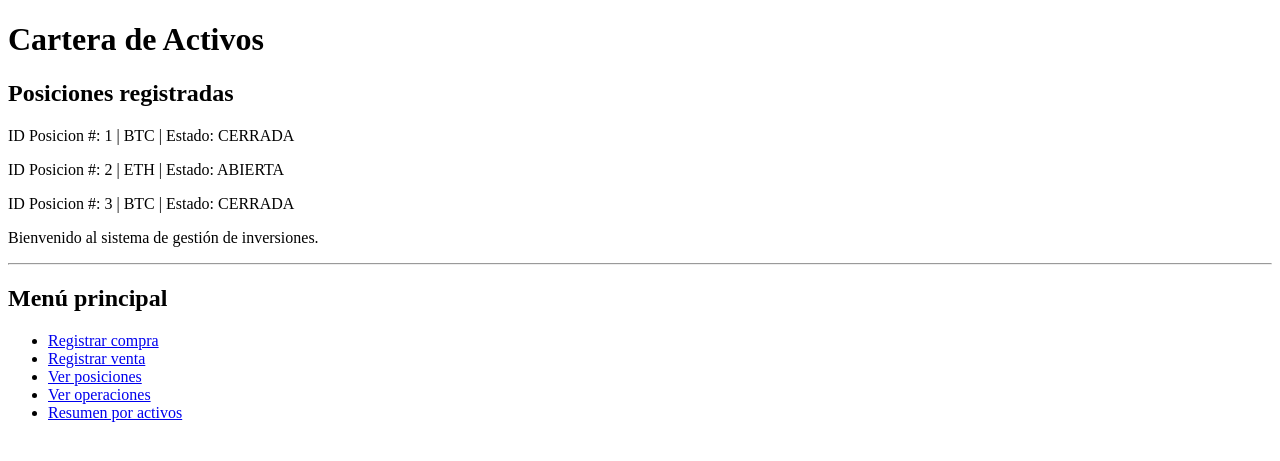
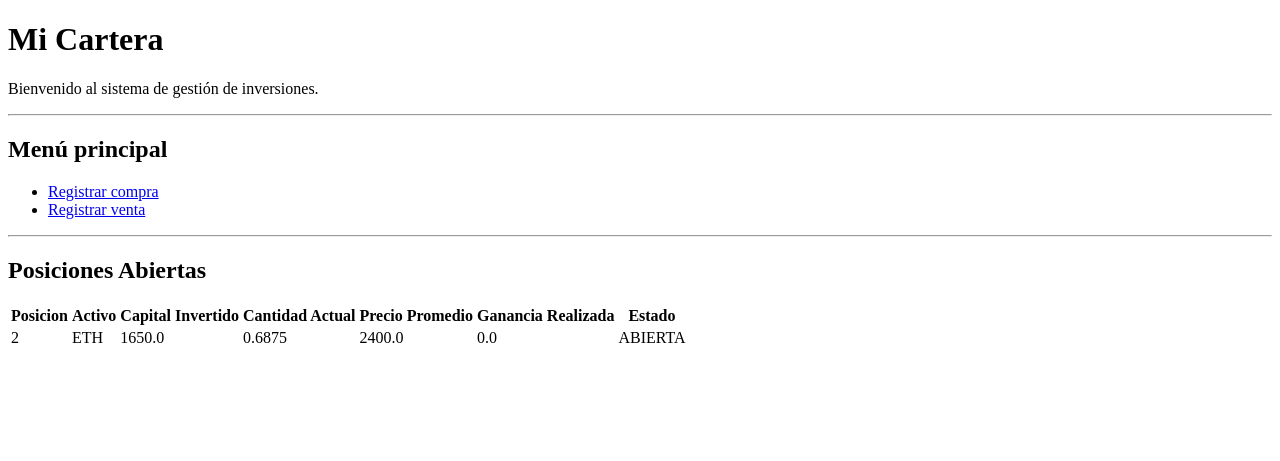
Before and after one commit to FloridiaLean/Cartera-de-Activos, a Flask app: page / in a window 1280 px wide. Shown: the top 461 px of the page. Run offline with Flask 3, Linux system fonts and the light colour scheme.

Commit message:
Funcionalidad: mostrar resumen de posiciones abiertas en el dashboard

```diff
--- a/routes/compras.py
+++ b/routes/compras.py
@@ -20,7 +20,7 @@ from datos import (
 
 compras_bp = Blueprint("compras",__name__)
 
-@compras_bp.route("/compras",methods=["GET", "POST"])
+@compras_bp.route("/compras",methods=["GET","POST"])
 def compras():
 
     if request.method == "POST":
--- a/routes/inicio.py
+++ b/routes/inicio.py
@@ -2,10 +2,25 @@ from flask import (
     Blueprint,
     render_template,
 )
-from datos import posiciones
+from datos import (
+    posiciones,
+    operaciones
+)
+
+from posiciones import (
+    obtener_posiciones_abiertas
+)
+from calculos import (
+    generar_resumen_todas_posiciones
+)
 
 inicio_bp = Blueprint("inicio",__name__)
 
 @inicio_bp.route("/")
 def inicio():
-    return render_template("index.html",titulo="Cartera de Activos", posiciones=posiciones)
+
+    posiciones_abiertas = obtener_posiciones_abiertas(posiciones)
+
+    resumenes =generar_resumen_todas_posiciones(operaciones,posiciones_abiertas)
+
+    return render_template("index.html",resumenes=resumenes)
--- a/templates/compras.html
+++ b/templates/compras.html
@@ -7,6 +7,8 @@
 </head>
 
 <body>
+
+<a href="{{ url_for('inicio.inicio') }}">← Volver al inicio</a>
 
 <h1>Registrar Compra</h1>
 
--- a/templates/index.html
+++ b/templates/index.html
@@ -8,29 +8,50 @@
 
 <body>
 
-    <h1>{{ titulo }}</h1>
+<h1>Mi Cartera</h1>
 
-    <h2>Posiciones registradas</h2>
+<p>Bienvenido al sistema de gestión de inversiones.</p>
 
-    {% for posicion in posiciones %}
+<hr>
 
-    <p>ID Posicion #:  {{ posicion["id"] }} | {{ posicion["activo"] }} | Estado: {{ posicion["estado"] }}</p>
+<h2>Menú principal</h2>
+
+<ul>
+    <li><a href="/compras">Registrar compra</a></li>
+    <li><a href="/ventas">Registrar venta</a></li>
+</ul>
+
+<hr>
+
+<h2>Posiciones Abiertas</h2>
+
+<table>
+
+    <tr>
+        <th>Posicion</th>
+        <th>Activo</th>
+        <th>Capital Invertido</th>
+        <th>Cantidad Actual</th>
+        <th>Precio Promedio</th>
+        <th>Ganancia Realizada</th>
+        <th>Estado</th>
+    </tr>
+
+    {% for resumen in resumenes %}
+
+    <tr>
+        <td>{{ resumen['posicion'] }}</td>
+        <td>{{ resumen['activo'] }}</td>
+        <td>{{ resumen['capital_historico'] }}</td>
+        <td>{{ resumen['cantidad_actual'] }}</td>
+        <td>{{ resumen['precio_promedio'] }}</td>
+        <td>{{ resumen['ganancia_realizada'] }}</td>
+        <td>{{ resumen['estado'] }}</td>
+    </tr>
 
     {% endfor %}
 
-    <p>Bienvenido al sistema de gestión de inversiones.</p>
-
-    <hr>
-
-    <h2>Menú principal</h2>
-
-    <ul>
-        <li><a href="/compras">Registrar compra</a></li>
-        <li><a href="/ventas">Registrar venta</a></li>
-        <li><a href="#">Ver posiciones</a></li>
-        <li><a href="#">Ver operaciones</a></li>
-        <li><a href="#">Resumen por activos</a></li>
-    </ul>
+</table>
 
 </body>
 
--- a/templates/ventas.html
+++ b/templates/ventas.html
@@ -7,6 +7,8 @@
 </head>
 
 <body>
+
+<a href="{{ url_for('inicio.inicio') }}">← Volver al inicio</a>
 
 <h1>Registrar Venta</h1>
 
```
